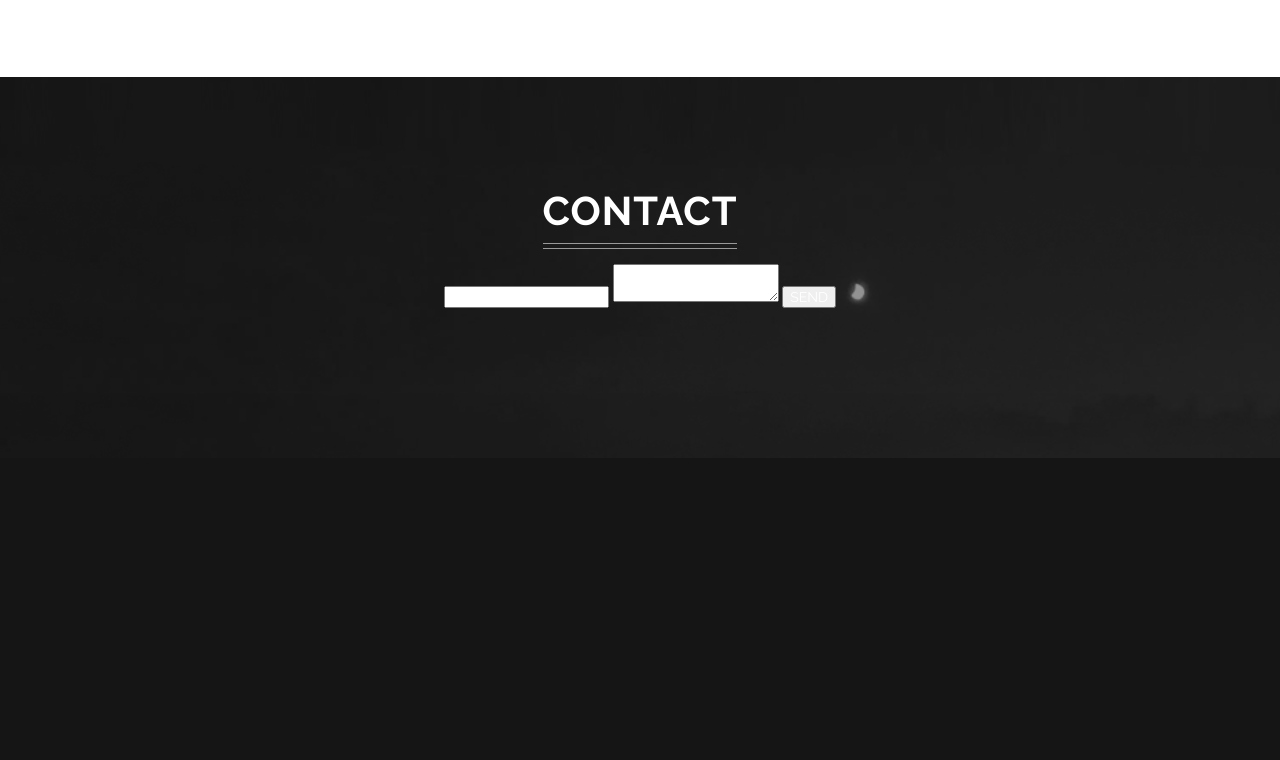
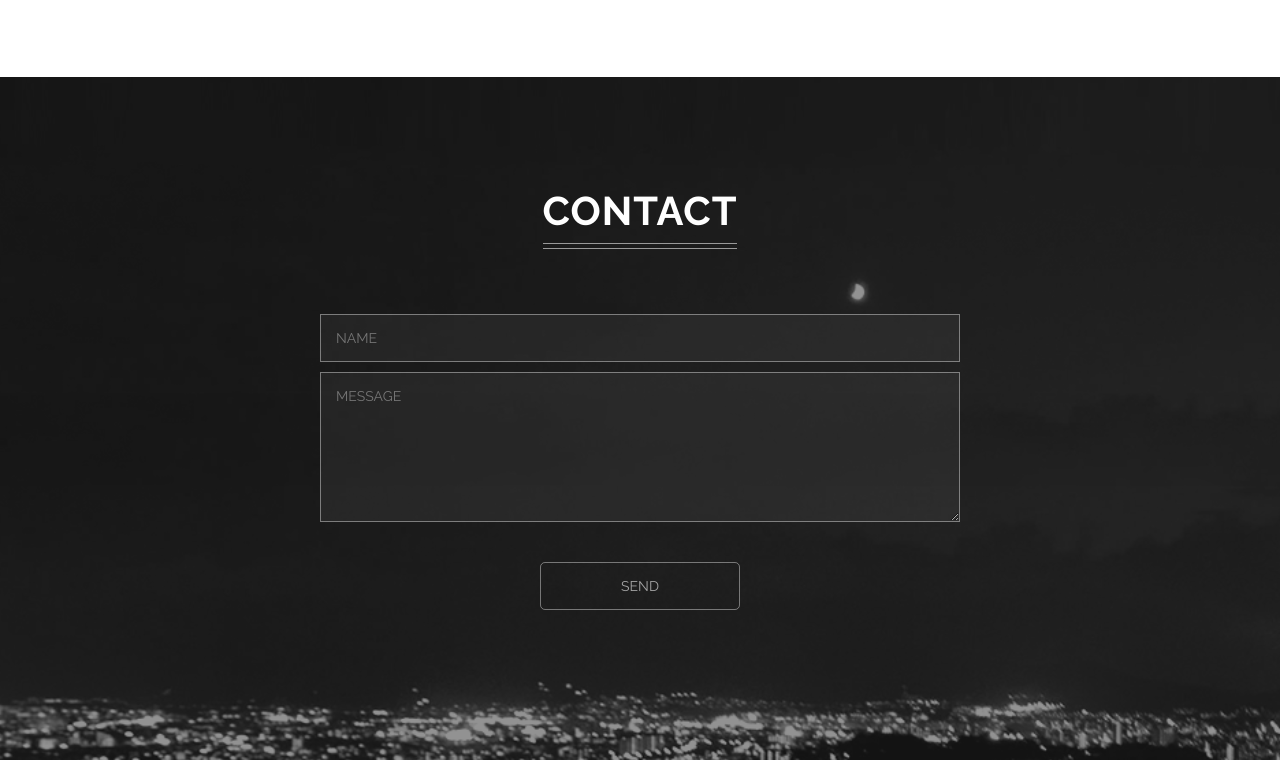
Before and after one commit to shin1624/html-css-modern-coding, a plain HTML site: page index.html in a window 1280 px wide. Shown: the part 2354-3114 px from the top of the page. Before the commit the page ends 2812 px from the top, so only its background shows below. Drawn offline with Linux system fonts and the light colour scheme.

Commit message:
9/8 22:00~22:51
~P203

```diff
--- a/css/style.css
+++ b/css/style.css
@@ -206,7 +206,38 @@ body {
   margin: 0 20px;
   line-height: 2;
 }
-
 .contact {
   padding: 80px 0 150px;
 }
+.contact-form {
+  width: 50%;
+  margin: 50px auto 0;
+}
+.contact-form input[type=text],
+.contact-form textarea {
+  display: block;
+  width: 100%;
+  margin-bottom: 10px;
+  padding: 15px;
+  border: 1px solid rgba(255, 255, 255, 0.4);
+  border-radius: 0;
+  background-color: rgba(255, 255, 255, 0.05);
+  color: #fff;
+}
+.contact-form textarea {
+  height: 150px;
+}
+.contact-form input[type=submit] {
+  display: block;
+  width: 200px;
+  margin: 40px auto 0;
+  padding: 15px;
+  border: 1px solid rgba(255, 255, 255, 0.4);
+  border-radius: 5px;
+  background-color: transparent;
+  color: rgba(255, 255, 255, 0.6);
+  cursor: pointer;
+}
+.contact-form input[type=submit]:hover {
+  background-color: rgba(255, 255, 255, 0.05);
+}
--- a/index.html
+++ b/index.html
@@ -126,13 +126,13 @@
   <section class="contact" id="contact">
     <h2 class="heading">CONTACT</h2>
     <form class="contact-form">
-      <input type="text" name="name">
-      <textarea name="message"></textarea>
+      <input type="text" name="name" placeholder="NAME">
+      <textarea name="message" placeholder="MESSAGE"></textarea>
       <input type="submit" value="SEND">
     </form>
   </section>
   <footer class="footer">
   </footer>
+  <script src="lib/placeholders.min.js"></script>
 </body>
 </html>
-<form action="send.php" method="post"></form>
```
